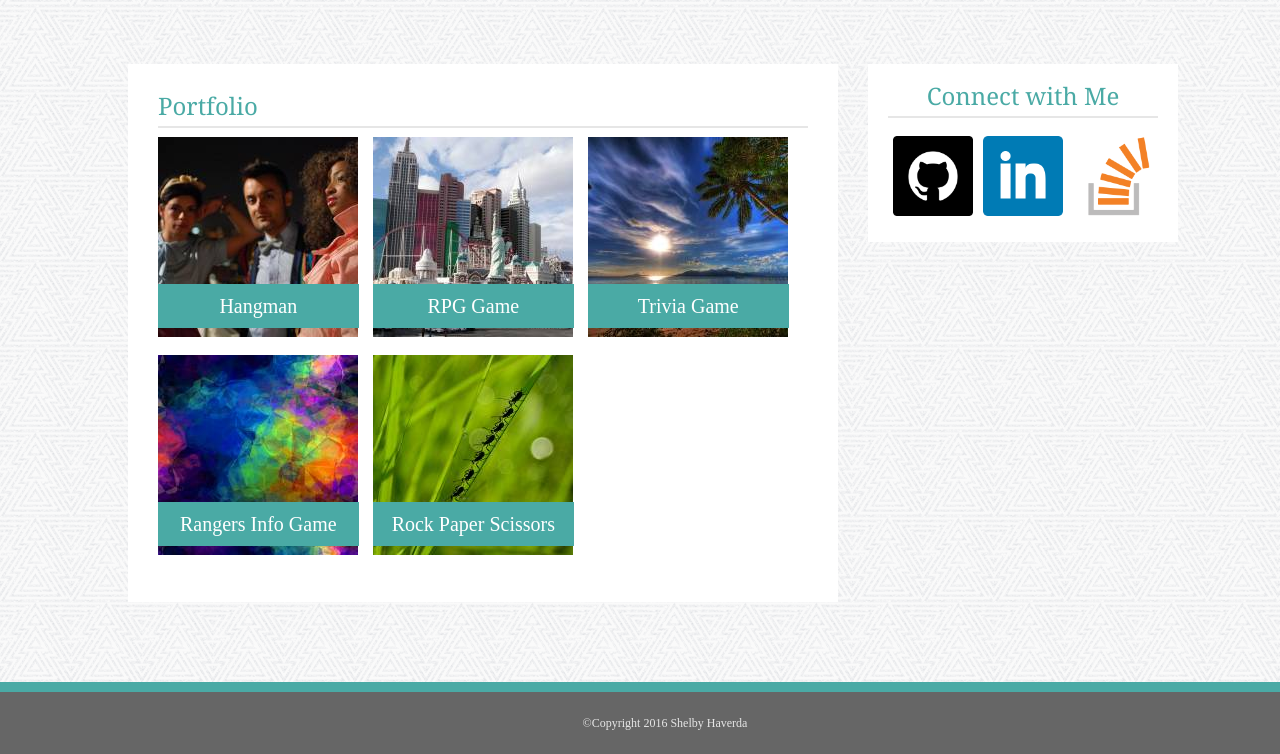
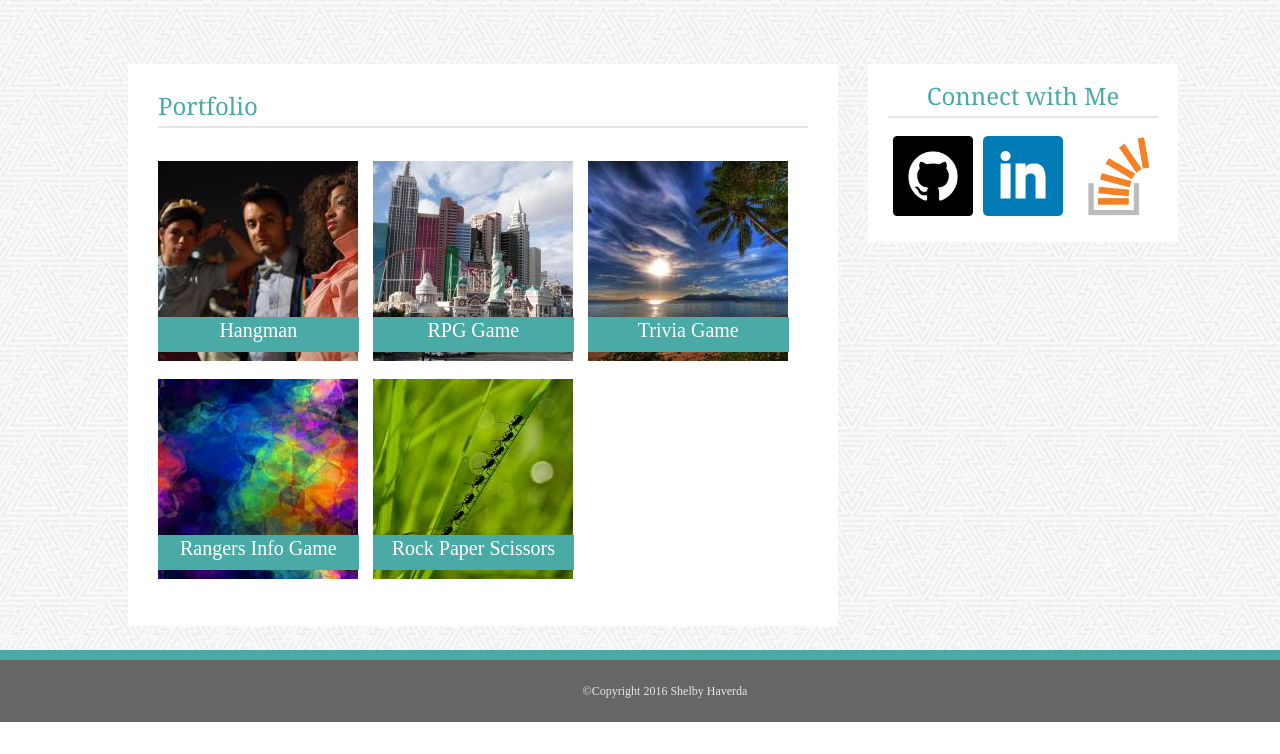
Before and after one commit to Shaverda/Basic-Portfolio, a PHP site: page /portfolio.html in a window 1280 px wide; the page is wider, and only the part inside the window is pictured. Shown: the part 78-832 px from the top of that part. After the commit the page ends 800 px from the top of that part, so only its background shows below. Run offline with PHP 8.4, Linux system fonts and the light colour scheme.

Commit message:
fine-tuned more stuff

```diff
--- a/assets/styles.css
+++ b/assets/styles.css
@@ -3,6 +3,14 @@ body {
 }
 hr {
 	border: 1px solid #e6e6e6;
+}
+input {
+	width: 76%;
+}
+.submit-button {
+	color: #fff;
+	background-color: #4aaaa5;
+	width: 20%;
 }
 .nav-links {
 	color: #b3b3b3;
@@ -47,8 +55,7 @@ header {
 	font-size: 75%;
 	color: #e6e6e6;
 	bottom: 0%;
-	overflow: auto;
-	float: left;
+	position: fixed;
 }
 .container {
 	margin-top: 5%;
@@ -108,7 +115,7 @@ figure {
     position: absolute;
     bottom: 12%;
     width: 84%;
-    padding: 10px 10px 10px 10px;
+    padding: 1px 10px 10px 10px;
 }
 .portfolio-projects {
 	position: relative;
--- a/contact.html
+++ b/contact.html
@@ -27,10 +27,9 @@
 					Email: <br>
 					<input type="text" name="email" placeholder="example@gmail.com"><br>
 					Message:<br>
-					<textarea rows="8" cols="80"></textarea><br>
+					<textarea rows="8" cols="80"></textarea><br><br>
 
-
-					<input type="submit" value="Submit">
+					<input class="submit-button" type="submit" value="Submit">
 				</form>
 			</div>
 
--- a/portfolio.html
+++ b/portfolio.html
@@ -21,25 +21,26 @@
 			<div class ="main-content">
 				<h2>Portfolio</h2>
 				<hr>
+				<br>
 				<div class="portfolio-projects">
 					<img src="images/project1.jpg" alt="Hangman project">
-					<figure class="box box1">Hangman</figure>
+					<figure class="box">Hangman</figure>
 				</div>
 				<div class="portfolio-projects">
 					<img src="images/project2.jpg" alt="RPG game">
-					<figure class="box box2">RPG Game</figure>
+					<figure class="box">RPG Game</figure>
 				</div>
 				<div class="portfolio-projects">
 					<img src="images/project3.jpg" alt="trivia game">
-					<figure class="box box3">Trivia Game</figure>
+					<figure class="box">Trivia Game</figure>
 				</div>
 				<div class="portfolio-projects">
 					<img src="images/project4.jpg" alt="Rangers info game">
-					<figure class="box box4">Rangers Info Game</figure>
+					<figure class="box">Rangers Info Game</figure>
 				</div>
 				<div class="portfolio-projects">
 					<img src="images/project5.jpg" alt="Rock Paper Scissors">
-					<figure class="box box5">Rock Paper Scissors</figure>
+					<figure class="box">Rock Paper Scissors</figure>
 				</div>
 			</div>
 		</section>
```
